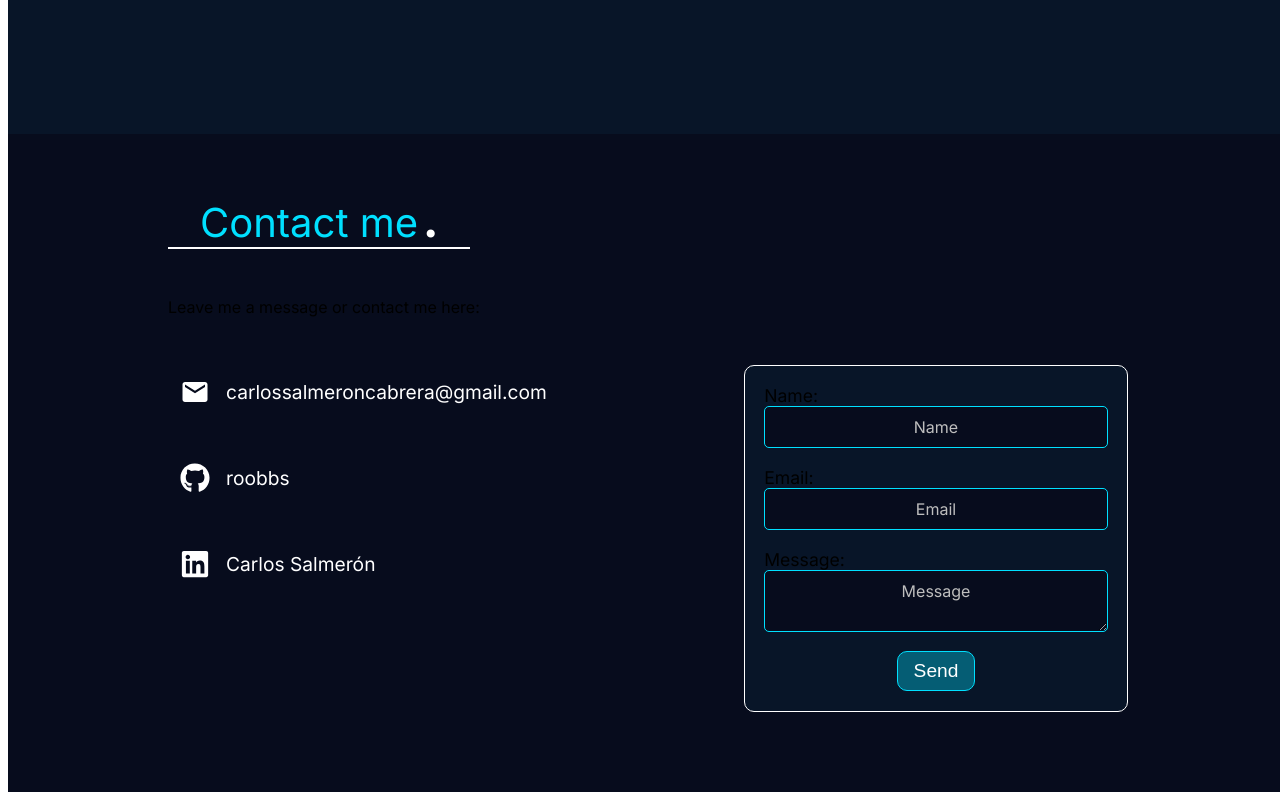
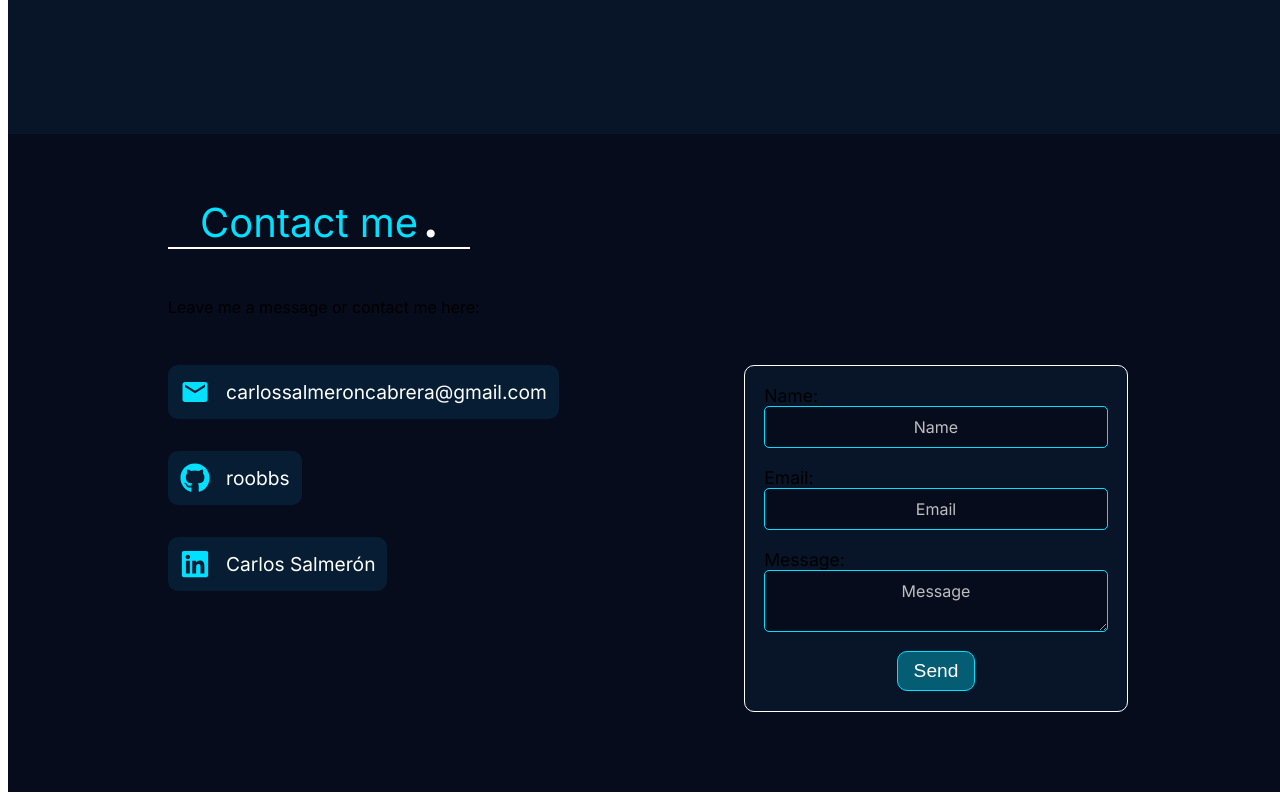
Before and after one commit to roobbs/info, a React (Vite) app: page / in a window 1280 px wide. Shown: the part 3121-3921 px from the top of the page. Built offline with nearby package versions, Linux system fonts and the light colour scheme; the HTML template or start-up script is replaced by a standard one.

Commit message:
Small changes on style

```diff
--- a/src/components/Contact.jsx
+++ b/src/components/Contact.jsx
@@ -33,7 +33,7 @@ export default function Contact() {
       <div className="contactContainer">
         <div className="contactInfo">
           <div className="info">
-            <MdEmail size={30} className="icon" />
+            <MdEmail size={30} className="contactIcon" />
             <div>carlossalmeroncabrera@gmail.com</div>
           </div>
           <a
@@ -42,7 +42,7 @@ export default function Contact() {
             target="_blank"
             rel="noopener noreferrer"
           >
-            <FaGithub size={30} className="icon" />
+            <FaGithub size={30} className="contactIcon" />
             <div>roobbs</div>
           </a>
           <a
@@ -52,7 +52,7 @@ export default function Contact() {
             target="_blank"
             rel="noopener noreferrer"
           >
-            <FaLinkedin size={30} className="icon" />
+            <FaLinkedin size={30} className="contactIcon" />
             <div>Carlos Salmerón</div>
           </a>
         </div>
--- a/src/styles/Contact.css
+++ b/src/styles/Contact.css
@@ -26,12 +26,16 @@
   border: 2px solid transparent;
   transition: border-color 0.3s;
   color: white;
+  background-color: rgba(0, 113, 158, 0.167);
 }
 .info:hover {
   border-color: #00e1ff5a;
   cursor: pointer;
 }
-.info:hover .icon {
+.info:hover .contactIcon {
+  color: #00e0ff;
+}
+.contactIcon {
   color: #00e0ff;
 }
 .form {
--- a/src/styles/Stack.css
+++ b/src/styles/Stack.css
@@ -22,9 +22,9 @@
     transparent
   );
 }
-.slider:hover .stackIcon {
+/* .tools:hover .stackIcon {
   animation-play-state: paused !important ;
-}
+} */
 
 .toolsContainer {
   position: relative;
```
